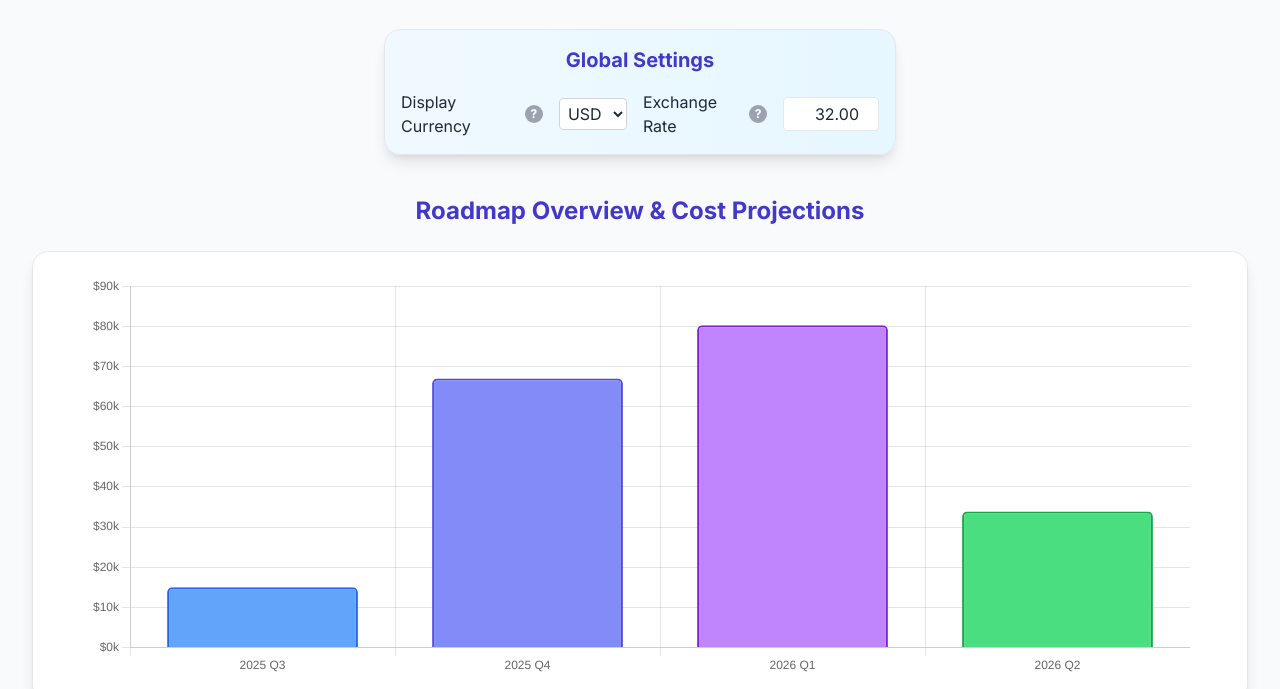
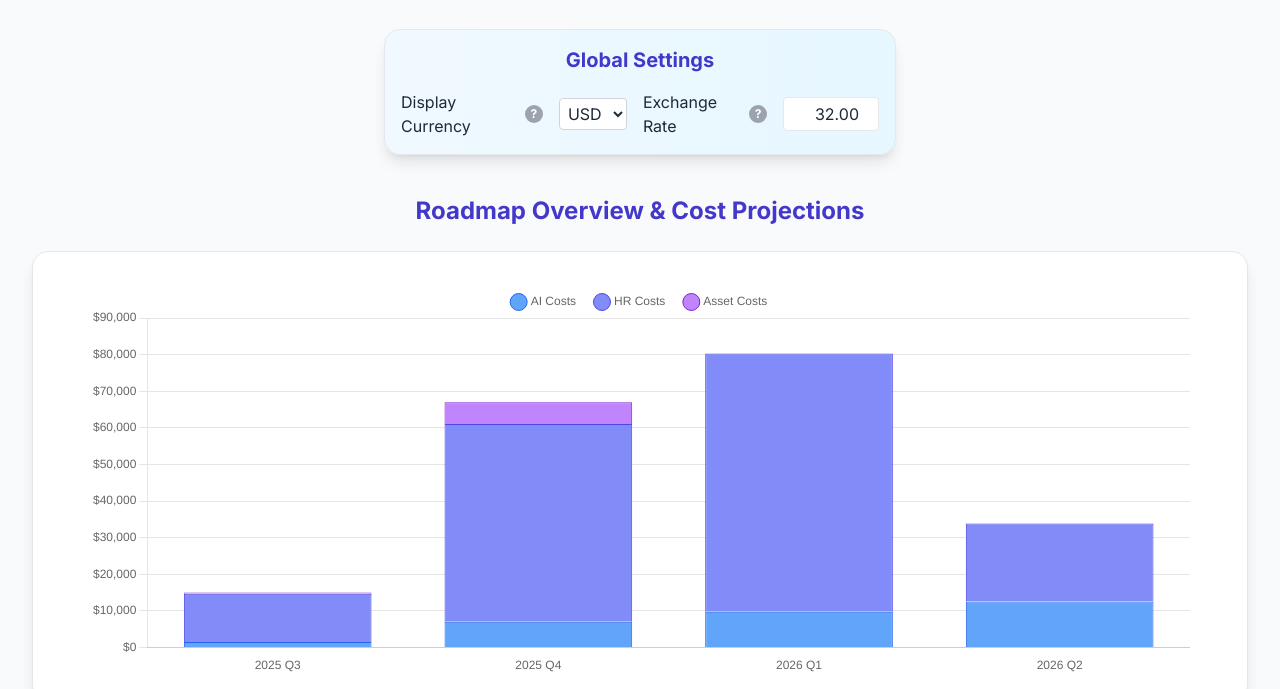
Before and after one commit to dio6742/motion-cost-dashboard-main, a plain HTML site: page index.html in a window 1280 px wide. Shown: the part 119-808 px from the top of the page. Drawn offline with nearby package versions, Linux system fonts and the light colour scheme.

Commit message:
Refactor cost calculation in index.html to categorize costs into AI, HR, and asset expenses. Update chart datasets to reflect new cost structure and enhance tooltip display for better clarity. Improve chart stacking and legend positioning for improved visualization.

```diff
--- a/index.html
+++ b/index.html
@@ -358,7 +358,11 @@
         function calculateAndRender() {
             const currency = document.getElementById('currency-selector').value;
             const exchangeRate = parseFloat(document.getElementById('exchange_rate').value) || 1;
-            const costs = {};
+            const costs = {
+                aiCosts: {},
+                hrCosts: {},
+                assetCosts: {}
+            };
 
             Object.keys(roadmapData).forEach(key => {
                 const oneTimeDance = parseFloat(document.getElementById(`onetime_dance-${key}`).value) || 0;
@@ -373,13 +377,23 @@
                 const outsourcedCount = parseFloat(document.getElementById(`outsourced_count-${key}`).value) || 0;
                 const outsourcedSalary = parseFloat(document.getElementById(`outsourced_salary-${key}`).value) || 0;
 
-                const oneTimeTotal = oneTimeDance + oneTimeSpeech;
-                const quarterlyAITotal = (quarterlyTrainings * costPerTraining) + (quarterlyInferences * costPerInference) + (monthlyVideoService * 3);
-                const quarterlyHRTotal = ((inHouseCount * inHouseSalary) + (outsourcedCount * outsourcedSalary)) * 3;
+                // AI相关成本
+                const aiCosts = (quarterlyTrainings * costPerTraining) +
+                              (quarterlyInferences * costPerInference) +
+                              (monthlyVideoService * 3);
 
-                const quarterTotal = quarterlyAITotal + quarterlyHRTotal + oneTimeTotal;
+                // 人力资源成本
+                const hrCosts = ((inHouseCount * inHouseSalary) +
+                               (outsourcedCount * outsourcedSalary)) * 3;
 
-                costs[key] = quarterTotal;
+                // 一次性资产购买成本
+                const assetCosts = oneTimeDance + oneTimeSpeech;
+
+                costs.aiCosts[key] = aiCosts;
+                costs.hrCosts[key] = hrCosts;
+                costs.assetCosts[key] = assetCosts;
+
+                const quarterTotal = aiCosts + hrCosts + assetCosts;
                 document.getElementById(`total-${key}`).textContent = formatCurrency(quarterTotal, currency, exchangeRate);
             });
 
@@ -394,28 +408,71 @@
                 type: 'bar',
                 data: {
                     labels: labels,
-                    datasets: [{
-                        label: 'Total Estimated Cost',
-                        data: [],
-                        backgroundColor: ['#60a5fa', '#818cf8', '#c084fc', '#4ade80'],
-                        borderColor: ['#2563eb', '#4f46e5', '#7e22ce', '#16a34a'],
-                        borderWidth: 2,
-                        borderRadius: 5,
-                    }]
+                    datasets: [
+                        {
+                            label: 'AI Costs',
+                            data: [],
+                            backgroundColor: '#60a5fa',
+                            borderColor: '#2563eb',
+                            borderWidth: 1,
+                            stack: 'Stack 0',
+                        },
+                        {
+                            label: 'HR Costs',
+                            data: [],
+                            backgroundColor: '#818cf8',
+                            borderColor: '#4f46e5',
+                            borderWidth: 1,
+                            stack: 'Stack 0',
+                        },
+                        {
+                            label: 'Asset Costs',
+                            data: [],
+                            backgroundColor: '#c084fc',
+                            borderColor: '#7e22ce',
+                            borderWidth: 1,
+                            stack: 'Stack 0',
+                        }
+                    ]
                 },
                 options: {
-                    maintainAspectRatio: false, responsive: true,
-                    scales: { y: { beginAtZero: true, ticks: { callback: v => '$' + (v / 1000) + 'k' } } },
+                    maintainAspectRatio: false,
+                    responsive: true,
+                    scales: {
+                        x: {
+                            stacked: true,
+                            grid: {
+                                display: false
+                            }
+                        },
+                        y: {
+                            stacked: true,
+                            beginAtZero: true,
+                            ticks: {
+                                callback: function(value) {
+                                    const currency = document.getElementById('currency-selector').value;
+                                    const exchangeRate = parseFloat(document.getElementById('exchange_rate').value) || 1;
+                                    return formatCurrency(value, currency, exchangeRate);
+                                }
+                            }
+                        }
+                    },
                     plugins: {
-                        legend: { display: false },
                         tooltip: {
                             callbacks: {
                                 label: function(context) {
                                     const rawValue = context.raw;
                                     const currency = document.getElementById('currency-selector').value;
                                     const exchangeRate = parseFloat(document.getElementById('exchange_rate').value) || 1;
-                                    return `Total: ${formatCurrency(rawValue, currency, exchangeRate)}`;
+                                    return `${context.dataset.label}: ${formatCurrency(rawValue, currency, exchangeRate)}`;
                                 }
+                            }
+                        },
+                        legend: {
+                            position: 'top',
+                            labels: {
+                                usePointStyle: true,
+                                padding: 20
                             }
                         }
                     },
@@ -428,7 +485,9 @@
         }
 
         function updateChart(costs) {
-            roadmapChart.data.datasets[0].data = Object.values(costs);
+            roadmapChart.data.datasets[0].data = Object.values(costs.aiCosts);
+            roadmapChart.data.datasets[1].data = Object.values(costs.hrCosts);
+            roadmapChart.data.datasets[2].data = Object.values(costs.assetCosts);
             roadmapChart.update();
         }
 
```
